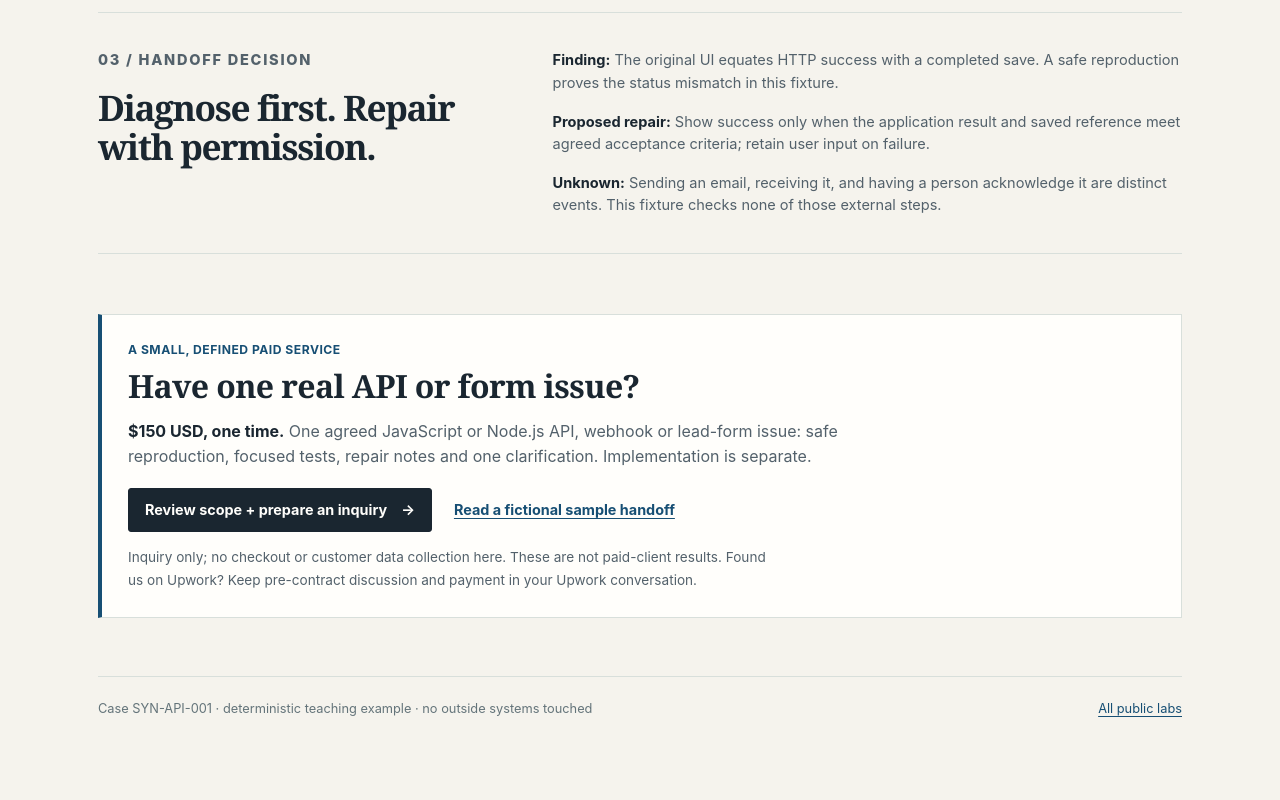
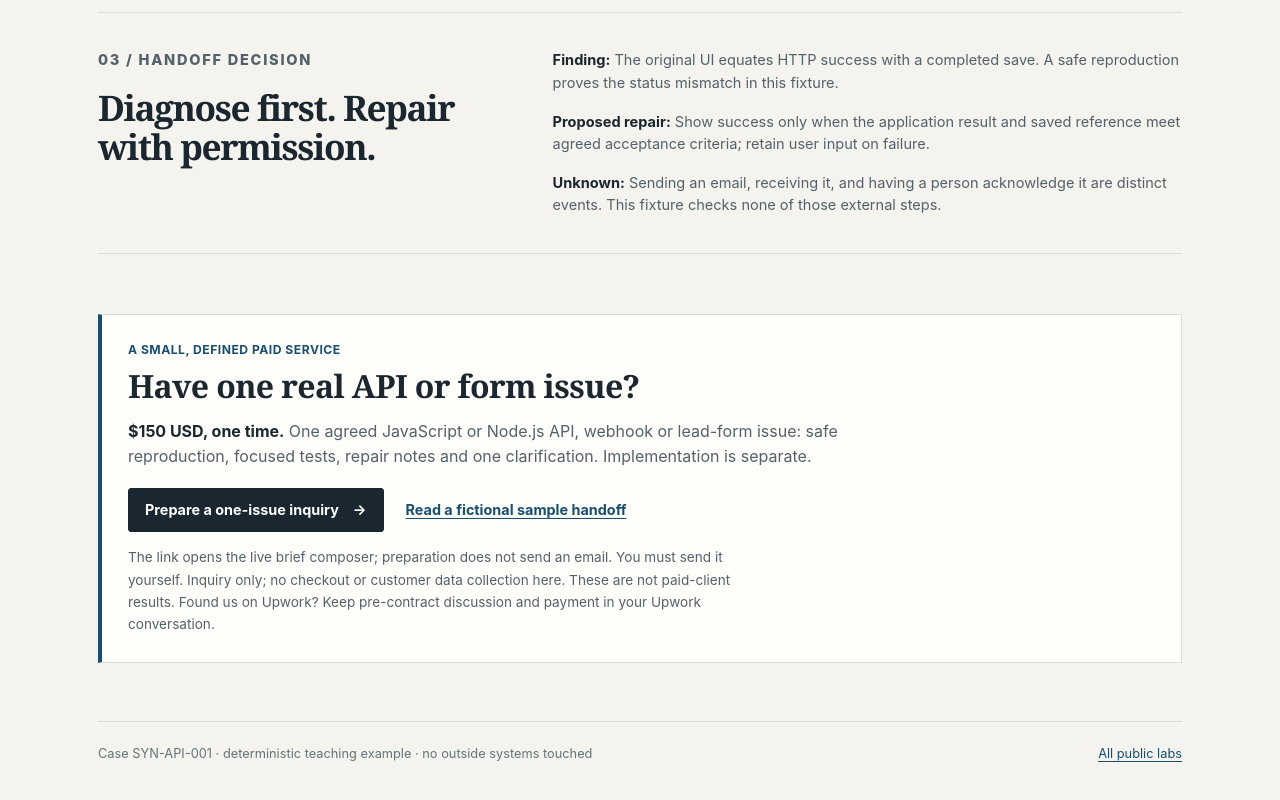
Before and after one commit to itsmeb-lab/wilke-public-labs, a website with bundled scripts: page diagnostic-case-lab/index.html in a window 1280 px wide. Shown: the part 2076-2876 px from the top of the page. Built offline with nearby package versions, Linux system fonts and the light colour scheme.

Commit message:
Tighten diagnostic case-to-inquiry handoff

```diff
--- a/diagnostic-case-lab/index.html
+++ b/diagnostic-case-lab/index.html
@@ -71,8 +71,8 @@
       <p class="service-kicker">A small, defined paid service</p>
       <h2 id="diagnostic-title">Have one real API or form issue?</h2>
       <p><strong>$150 USD, one time.</strong> One agreed JavaScript or Node.js API, webhook or lead-form issue: safe reproduction, focused tests, repair notes and one clarification. Implementation is separate.</p>
-      <div class="service-actions"><a class="service-cta" data-diagnostic-link href="https://wilkeservices.com/software-diagnostic?utm_source=wilke_public_labs&amp;utm_medium=referral&amp;utm_campaign=software_diagnostic&amp;utm_content=diagnostic_case_lab">Review scope + prepare an inquiry <span aria-hidden="true">→</span></a><a href="https://wilkeservices.com/downloads/api-webhook-diagnostic-sample.txt">Read a fictional sample handoff</a></div>
-      <p class="service-limit">Inquiry only; no checkout or customer data collection here. These are not paid-client results. Found us on Upwork? Keep pre-contract discussion and payment in your Upwork conversation.</p>
+      <div class="service-actions"><a class="service-cta" data-diagnostic-link href="https://wilkeservices.com/software-diagnostic?utm_source=wilke_public_labs&amp;utm_medium=referral&amp;utm_campaign=software_diagnostic&amp;utm_content=diagnostic_case_lab#scope-request">Prepare a one-issue inquiry <span aria-hidden="true">→</span></a><a href="https://wilkeservices.com/downloads/api-webhook-diagnostic-sample.txt">Read a fictional sample handoff</a></div>
+      <p class="service-limit">The link opens the live brief composer; preparation does not send an email. You must send it yourself. Inquiry only; no checkout or customer data collection here. These are not paid-client results. Found us on Upwork? Keep pre-contract discussion and payment in your Upwork conversation.</p>
     </section>
 
     <footer><span>Case SYN-API-001 · deterministic teaching example · no outside systems touched</span><a href="../">All public labs</a></footer>
```
Also changed, not shown: tests/diagnostic-publication.test.mjs (+12 -0 lines).
